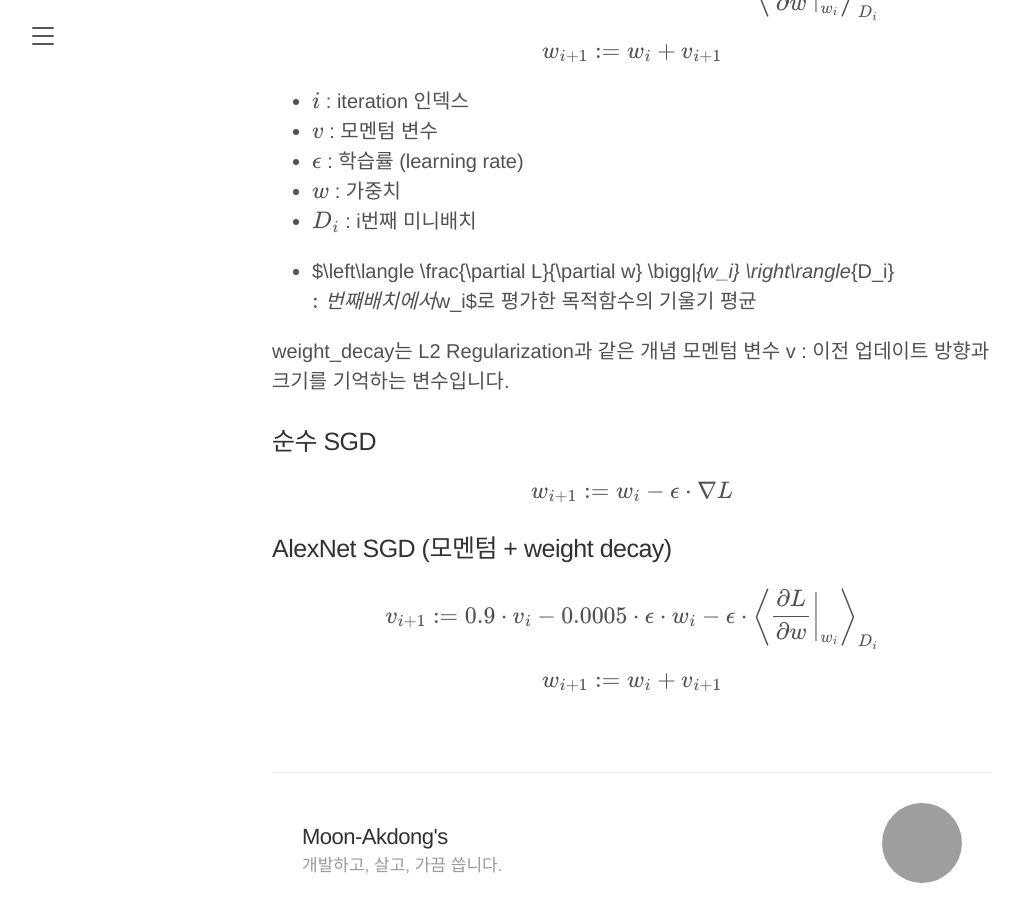
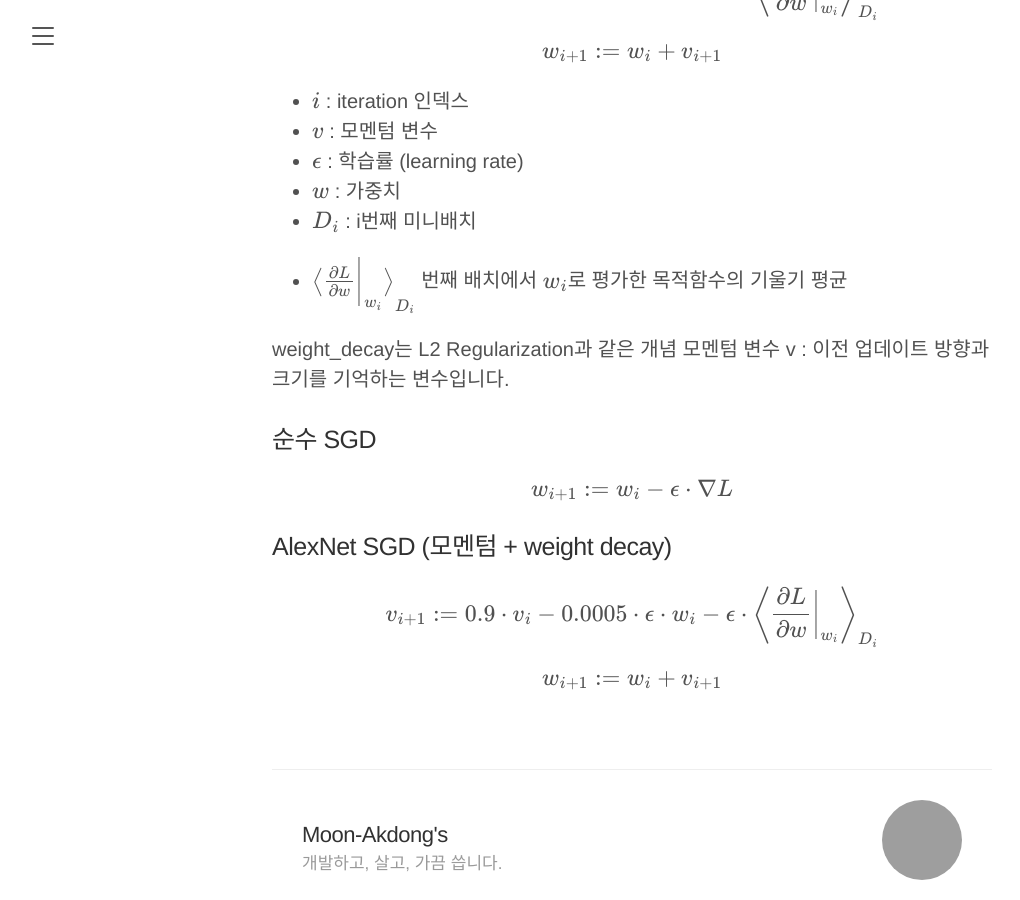
Before and after one commit to moon-akdong/moon-akdong.github.io, a Jekyll site: the page built from _posts/Vision_DL/2026-06-12-AlexNet.md, in a window 1280 px wide and 900 px high, scrolled down 7787 px. Shown: the whole window, without its empty margins (8-1028 px from the left). Built offline with Jekyll 4.4.1, drawn with Linux system fonts in a browser that asks for light colours; some web fonts are replaced; formulas are drawn with MathJax 3; some of the changed text lies outside the part shown; grey boxes are pictures that could not be loaded.

```diff
--- a/_posts/Vision_DL/2026-06-12-AlexNet.md
+++ b/_posts/Vision_DL/2026-06-12-AlexNet.md
@@ -148,7 +148,7 @@ $$b^i_{x,y} = a^i_{x,y} \Bigg/ \left( k + \alpha \sum_{j=\max(0,\, i-n/2)}^{\min
 - $n$ : 정규화에 사용할 인접 커널 수 (하이퍼파라미터)
 - $b^i_{x,y}$ : LRN 적용 후 정규화된 출력값
 - $N$ 해당 레이어의 전체 커널 수
-- $k$, $α$, $$β$ : 하이퍼파라미터 (AlexNet에서 $k=2$, $α$=0.0001$, $β=0.75$ 사용)
+- $k$, $α$, $β$ : 하이퍼파라미터 (AlexNet에서 $k=2$, $α$=0.0001$, $β=0.75$ 사용)
 
 직관적으로 보면 i번째 커널 주변 n개의 커널 출력값들을 제곱합산해서 나눠주는 것, 강하게 반응한 뉴런 주변을 억제하는 측면 억제(lateral inhibition) 효과입니다.
 
@@ -222,7 +222,8 @@ $$w_{i+1} := w_i + v_{i+1}$$
 - $w$ : 가중치
 - $D_i$ : i번째 미니배치
 
-- $\left\langle \frac{\partial L}{\partial w} \bigg\|_{w_i} \right\rangle_{D_i}$ : 번째 배치에서 $w_i$로 평가한 목적함수의 기울기 평균
+- $$\left\langle \frac{\partial L}{\partial w} \bigg|_{w_i} \right\rangle_{D_i}$$
+  번째 배치에서 $w_i$로 평가한 목적함수의 기울기 평균
 
 weight_decay는 L2 Regularization과 같은 개념
 모멘텀 변수 v : 이전 업데이트 방향과 크기를 기억하는 변수입니다.
```
